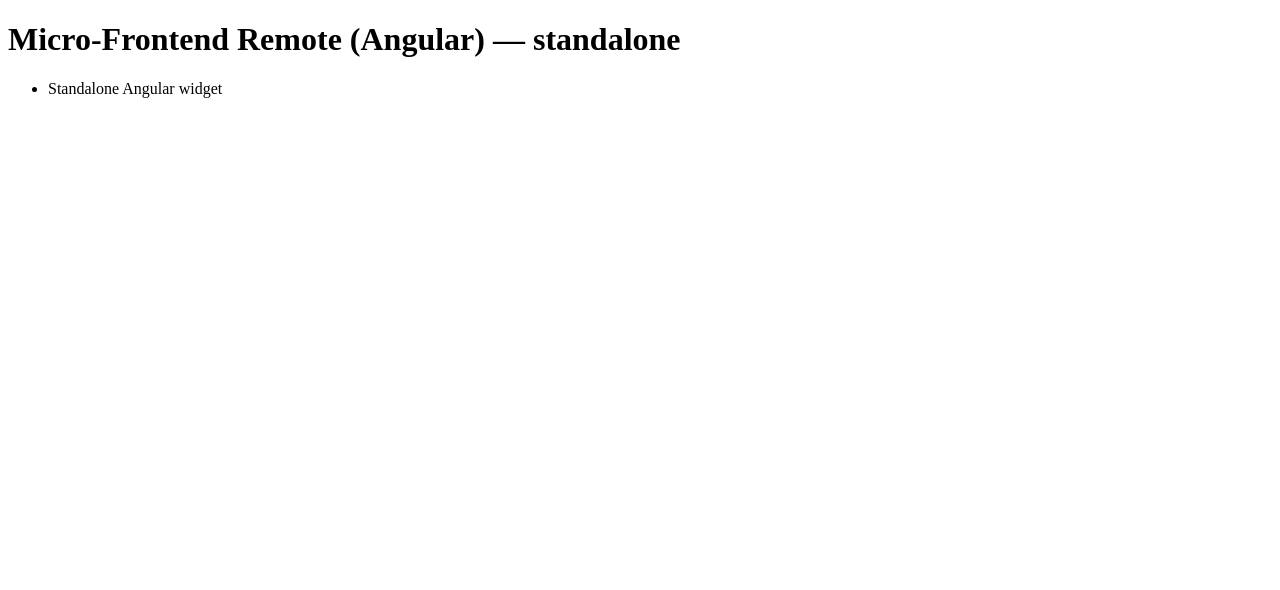
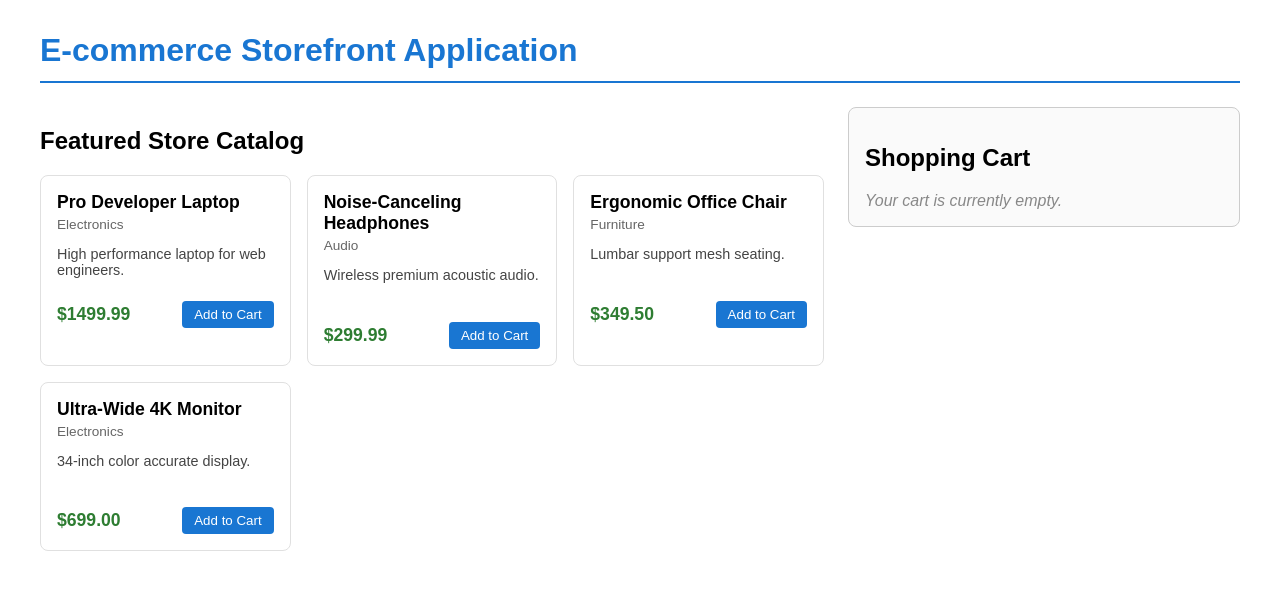
Before and after one commit to Mohammed-shihaf/TD_Frontend_angularjs, an Angular app: page / in a window 1280 px wide. Shown: the top 590 px of the page. Built offline with nearby package versions, Linux system fonts and the light colour scheme; no server answers.

Commit message:
feat(ecommerce): add ecommerce_angularjs18 branch with cart service and product listing

```diff
--- a/src/app/app.component.html
+++ b/src/app/app.component.html
@@ -1,4 +1,15 @@
-<h1>{{ title }}</h1>
-<ul>
-  <li *ngFor="let w of widgets">{{ w.label }}</li>
-</ul>
+<div class="storefront-container" style="padding: 24px; max-width: 1200px; margin: 0 auto; font-family: sans-serif;">
+  <header style="border-bottom: 2px solid #1976d2; margin-bottom: 24px; padding-bottom: 12px;">
+    <h1 style="margin: 0; color: #1976d2;">{{ title }}</h1>
+  </header>
+
+  <div style="display: grid; grid-template-columns: 2fr 1fr; gap: 24px;">
+    <main>
+      <app-product-list></app-product-list>
+    </main>
+
+    <aside>
+      <app-cart></app-cart>
+    </aside>
+  </div>
+</div>
--- a/src/app/app.component.ts
+++ b/src/app/app.component.ts
@@ -1,34 +1,15 @@
-import { Component, OnInit } from '@angular/core';
+import { Component } from '@angular/core';
 import { CommonModule } from '@angular/common';
-import { HttpClient, HttpClientModule } from '@angular/common/http';
+import { ProductListComponent } from './ecommerce/product-list.component';
+import { CartComponent } from './ecommerce/cart.component';
 
-interface Widget {
-  id: number;
-  label: string;
-}
-
-// Micro-Frontend remote: in the connected TD_Microfrontend repo, this
-// build output is embedded live into the React shell via
-// <iframe src="/angular-remote/">. That React shell isn't present in
-// this single-technology repo (see TD_Frontend_reactjs's
-// microfrontend_reactjs<version> branches for the shell itself).
 @Component({
   selector: 'app-root',
   standalone: true,
-  imports: [CommonModule, HttpClientModule],
+  imports: [CommonModule, ProductListComponent, CartComponent],
   templateUrl: './app.component.html',
-  styleUrl: './app.component.css',
+  styleUrl: './app.component.css'
 })
-export class AppComponent implements OnInit {
-  title = 'Micro-Frontend Remote (Angular) — standalone';
-  widgets: Widget[] = [{ id: 1, label: 'Standalone Angular widget' }];
-
-  constructor(private http: HttpClient) {}
-
-  ngOnInit(): void {
-    this.http.get<{ widgets: Widget[] }>('/api/widgets').subscribe({
-      next: (data) => (this.widgets = data.widgets),
-      error: () => {},
-    });
-  }
+export class AppComponent {
+  title = 'E-commerce Storefront Application';
 }
--- /dev/null
+++ b/src/app/ecommerce/cart.component.ts
@@ -0,0 +1,59 @@
+import { Component } from '@angular/core';
+import { CommonModule } from '@angular/common';
+import { CartService } from './cart.service';
+
+@Component({
+  selector: 'app-cart',
+  standalone: true,
+  imports: [CommonModule],
+  template: `
+    <div class="cart-summary-box">
+      <h2>Shopping Cart</h2>
+      <div *ngIf="(items$ | async)?.length === 0" class="empty-cart">
+        Your cart is currently empty.
+      </div>
+
+      <div *ngIf="(items$ | async) as items">
+        <div *ngIf="items.length > 0">
+          <ul class="cart-list">
+            <li *ngFor="let item of items" class="cart-item">
+              <span><strong>{{ item.product.name }}</strong> (x{{ item.quantity }})</span>
+              <span>\${{ (item.product.price * item.quantity).toFixed(2) }}</span>
+              <button (click)="removeItem(item.product.id)" class="remove-btn">Remove</button>
+            </li>
+          </ul>
+          <div class="cart-totals">
+            <p>Total Items: <strong>{{ totalItems$ | async }}</strong></p>
+            <p class="total-price">Order Total: <strong>\${{ (totalPrice$ | async)?.toFixed(2) }}</strong></p>
+            <button (click)="clearCart()" class="clear-btn">Clear Cart</button>
+          </div>
+        </div>
+      </div>
+    </div>
+  `,
+  styles: [`
+    .cart-summary-box { border: 1px solid #ccc; border-radius: 8px; padding: 16px; background: #fafafa; }
+    .empty-cart { color: #888; font-style: italic; }
+    .cart-list { list-style: none; padding: 0; margin: 0 0 16px; }
+    .cart-item { display: flex; justify-content: space-between; align-items: center; padding: 8px 0; border-bottom: 1px dashed #ddd; }
+    .remove-btn { background: #d32f2f; color: #fff; border: none; border-radius: 4px; padding: 4px 8px; cursor: pointer; margin-left: 8px; }
+    .cart-totals { text-align: right; margin-top: 12px; }
+    .total-price { font-size: 1.2rem; color: #2e7d32; }
+    .clear-btn { background: #757575; color: #fff; border: none; border-radius: 4px; padding: 6px 12px; cursor: pointer; }
+  `]
+})
+export class CartComponent {
+  items$ = this.cartService.cartItems$;
+  totalItems$ = this.cartService.totalItems$;
+  totalPrice$ = this.cartService.totalPrice$;
+
+  constructor(private cartService: CartService) {}
+
+  removeItem(productId: number): void {
+    this.cartService.removeFromCart(productId);
+  }
+
+  clearCart(): void {
+    this.cartService.clearCart();
+  }
+}
--- /dev/null
+++ b/src/app/ecommerce/cart.service.ts
@@ -0,0 +1,60 @@
+import { Injectable } from '@angular/core';
+import { BehaviorSubject, map } from 'rxjs';
+
+export interface Product {
+  id: number;
+  name: string;
+  price: number;
+  description: string;
+  category: string;
+}
+
+export interface CartItem {
+  product: Product;
+  quantity: number;
+}
+
+@Injectable({
+  providedIn: 'root'
+})
+export class CartService {
+  private cartItemsSubject = new BehaviorSubject<CartItem[]>([]);
+  cartItems$ = this.cartItemsSubject.asObservable();
+
+  totalItems$ = this.cartItems$.pipe(
+    map(items => items.reduce((sum, item) => sum + item.quantity, 0))
+  );
+
+  totalPrice$ = this.cartItems$.pipe(
+    map(items => items.reduce((sum, item) => sum + item.product.price * item.quantity, 0))
+  );
+
+  get items(): CartItem[] {
+    return this.cartItemsSubject.value;
+  }
+
+  addToCart(product: Product): void {
+    const currentItems = [...this.items];
+    const existingIndex = currentItems.findIndex(i => i.product.id === product.id);
+
+    if (existingIndex > -1) {
+      currentItems[existingIndex] = {
+        ...currentItems[existingIndex],
+        quantity: currentItems[existingIndex].quantity + 1
+      };
+    } else {
+      currentItems.push({ product, quantity: 1 });
+    }
+
+    this.cartItemsSubject.next(currentItems);
+  }
+
+  removeFromCart(productId: number): void {
+    const currentItems = this.items.filter(i => i.product.id !== productId);
+    this.cartItemsSubject.next(currentItems);
+  }
+
+  clearCart(): void {
+    this.cartItemsSubject.next([]);
+  }
+}
--- /dev/null
+++ b/src/app/ecommerce/product-list.component.ts
@@ -0,0 +1,52 @@
+import { Component } from '@angular/core';
+import { CommonModule } from '@angular/common';
+import { CartService, Product } from './cart.service';
+
+const MOCK_PRODUCTS: Product[] = [
+  { id: 101, name: 'Pro Developer Laptop', price: 1499.99, description: 'High performance laptop for web engineers.', category: 'Electronics' },
+  { id: 102, name: 'Noise-Canceling Headphones', price: 299.99, description: 'Wireless premium acoustic audio.', category: 'Audio' },
+  { id: 103, name: 'Ergonomic Office Chair', price: 349.50, description: 'Lumbar support mesh seating.', category: 'Furniture' },
+  { id: 104, name: 'Ultra-Wide 4K Monitor', price: 699.00, description: '34-inch color accurate display.', category: 'Electronics' }
+];
+
+@Component({
+  selector: 'app-product-list',
+  standalone: true,
+  imports: [CommonModule],
+  template: `
+    <div class="product-catalog">
+      <h2>Featured Store Catalog</h2>
+      <div class="product-grid">
+        <div *ngFor="let product of products" class="product-card">
+          <h3>{{ product.name }}</h3>
+          <p class="category">{{ product.category }}</p>
+          <p class="desc">{{ product.description }}</p>
+          <div class="product-footer">
+            <span class="price">\${{ product.price.toFixed(2) }}</span>
+            <button (click)="addToCart(product)" class="add-btn">Add to Cart</button>
+          </div>
+        </div>
+      </div>
+    </div>
+  `,
+  styles: [`
+    .product-catalog { margin-bottom: 24px; }
+    .product-grid { display: grid; grid-template-columns: repeat(auto-fill, minmax(220px, 1fr)); gap: 16px; margin-top: 12px; }
+    .product-card { border: 1px solid #e0e0e0; border-radius: 8px; padding: 16px; background: #fff; }
+    .product-card h3 { margin: 0 0 4px; font-size: 1.1rem; }
+    .category { color: #666; font-size: 0.85rem; margin: 0 0 8px; }
+    .desc { font-size: 0.9rem; color: #444; min-height: 40px; }
+    .product-footer { display: flex; justify-content: space-between; align-items: center; margin-top: 12px; }
+    .price { font-weight: bold; color: #2e7d32; font-size: 1.1rem; }
+    .add-btn { background: #1976d2; color: #fff; border: none; border-radius: 4px; padding: 6px 12px; cursor: pointer; }
+  `]
+})
+export class ProductListComponent {
+  products = MOCK_PRODUCTS;
+
+  constructor(private cartService: CartService) {}
+
+  addToCart(product: Product): void {
+    this.cartService.addToCart(product);
+  }
+}
```
Also changed, not shown: ARCHITECTURE.txt, 1 other file (tests, documents, lock files or other folders).
